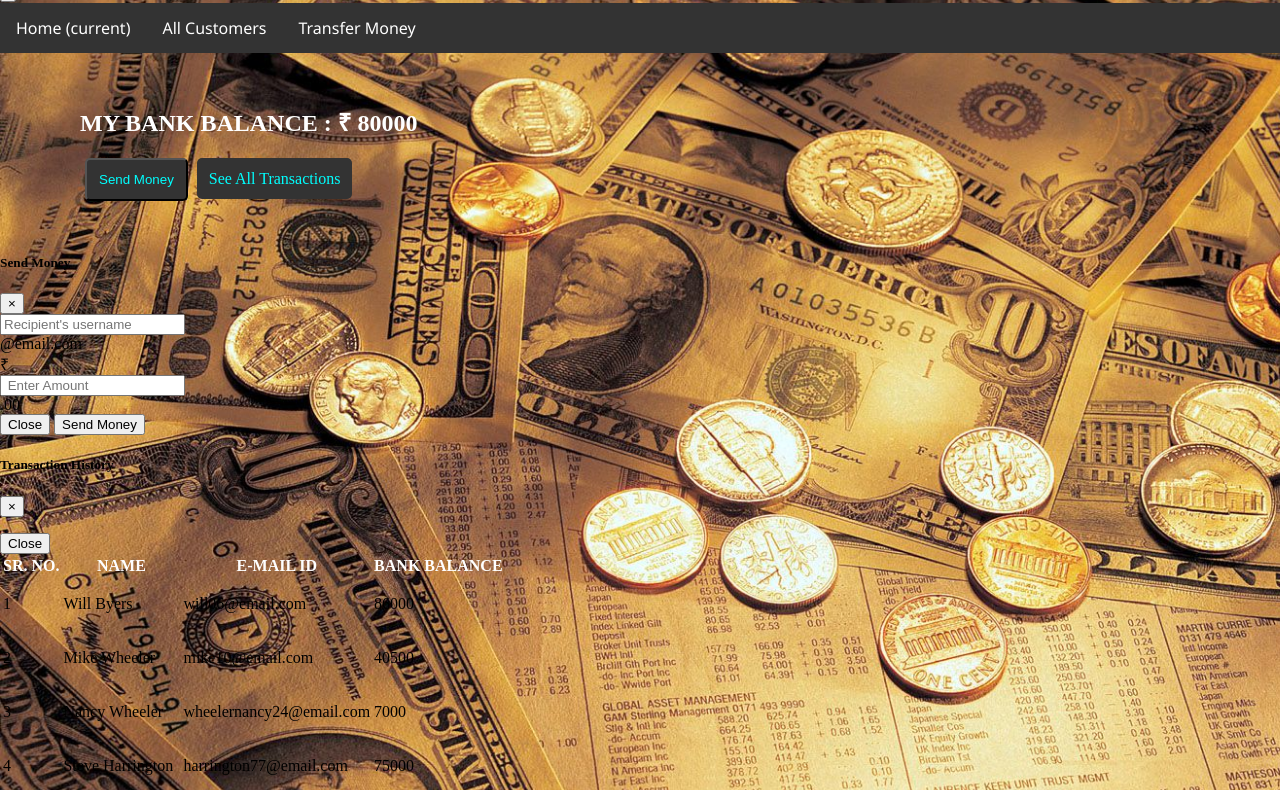
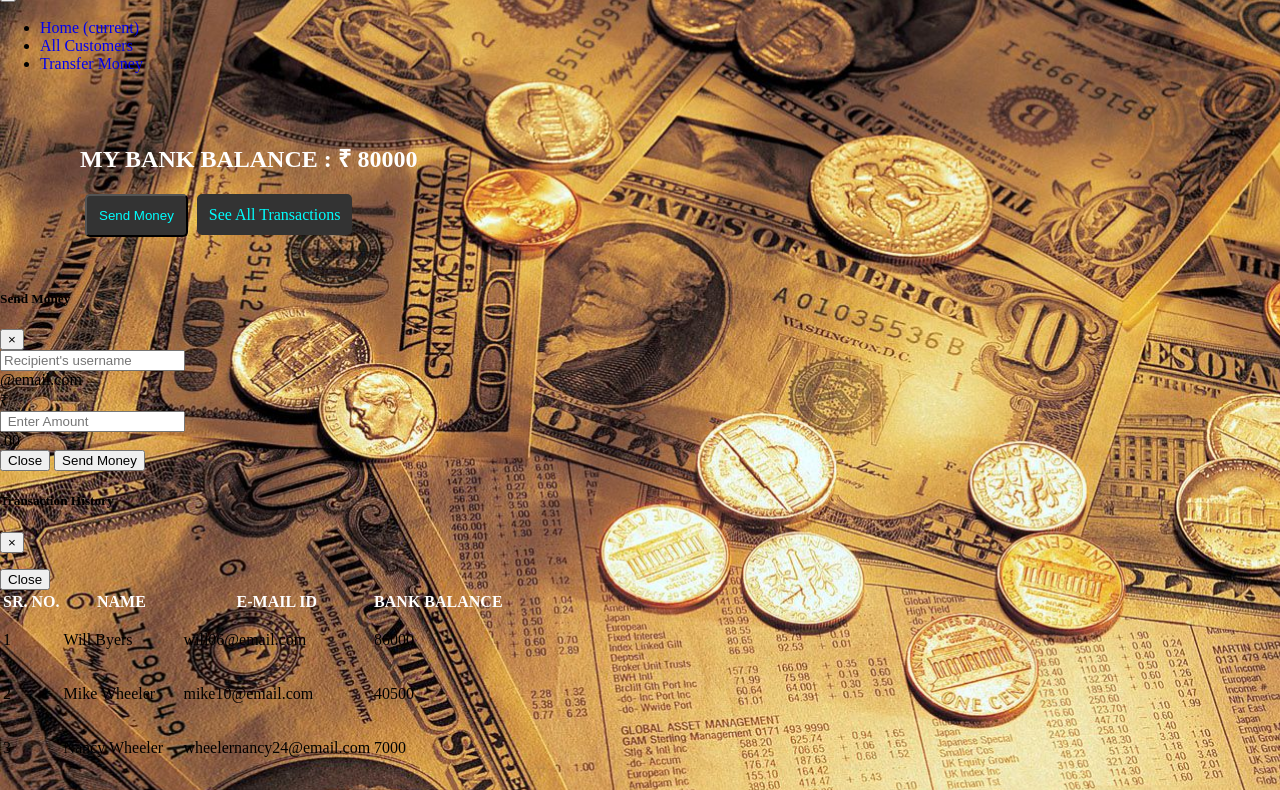
Before and after one commit to naveen-offl/TSF_GRIP_MAR23, a plain HTML site: page customers.html in a window 1280 px wide. Shown: the part 49-839 px from the top of the page. Drawn offline with nearby package versions, Linux system fonts and the light colour scheme; a web font is replaced by a local one.

Commit message:
Update customer.css

```diff
--- a/customer.css
+++ b/customer.css
@@ -5,36 +5,6 @@ body{
   background-size: cover;}
 a{
   text-decoration: none;
-}
-
-ul {
-  list-style-type: none;
-  margin: 0;
-  padding: 0;
-  overflow: hidden;
-  background-color: #333;
-  font-family: 'Segoe UI', Tahoma, Geneva, Verdana, sans-serif;
-}
-
-li {
-  float: left;
-}
-
-li a {
-  display: block;
-  color: white;
-  text-align: center;
-  padding: 14px 16px;
-  text-decoration: none;
-}
-
-/* Change the link color to #111 (black) on hover */
-li a:hover {
-  background-color: #111;
-}
-li a:active{
-    background-color: white;
-    color: #111;
 }
 
 .my-info{
```
